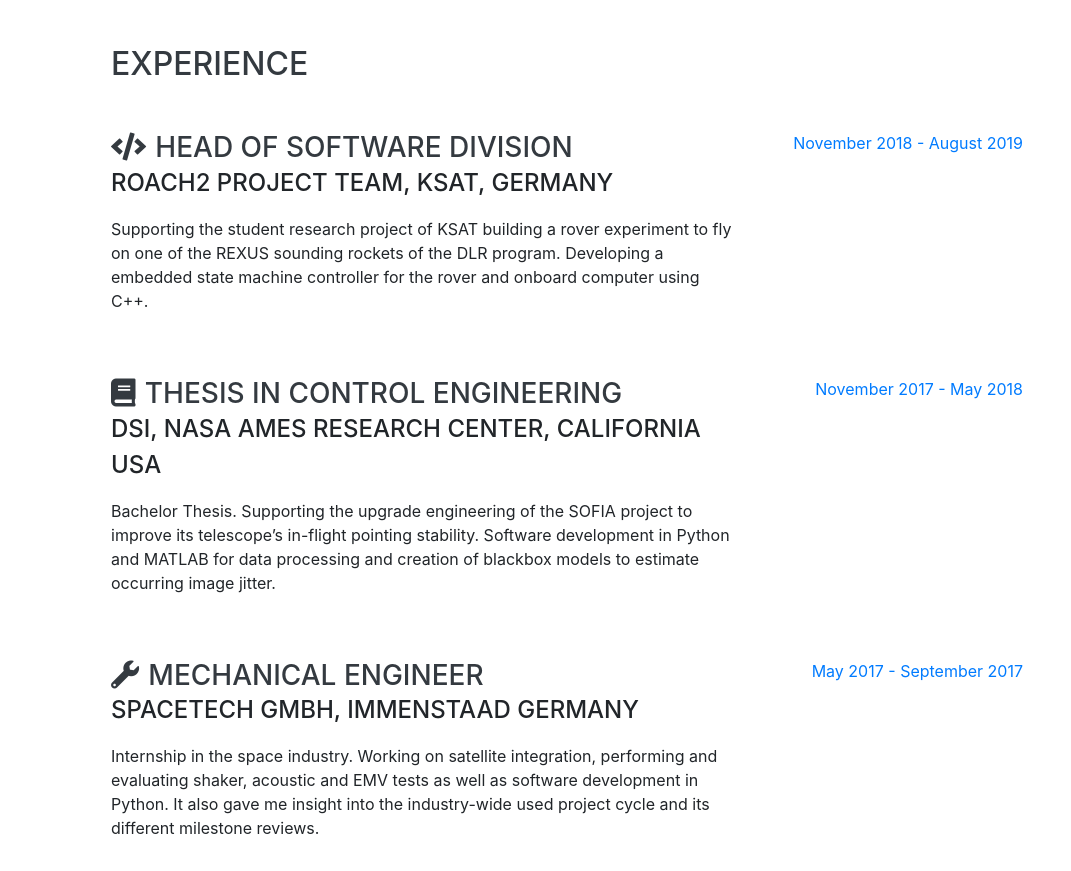
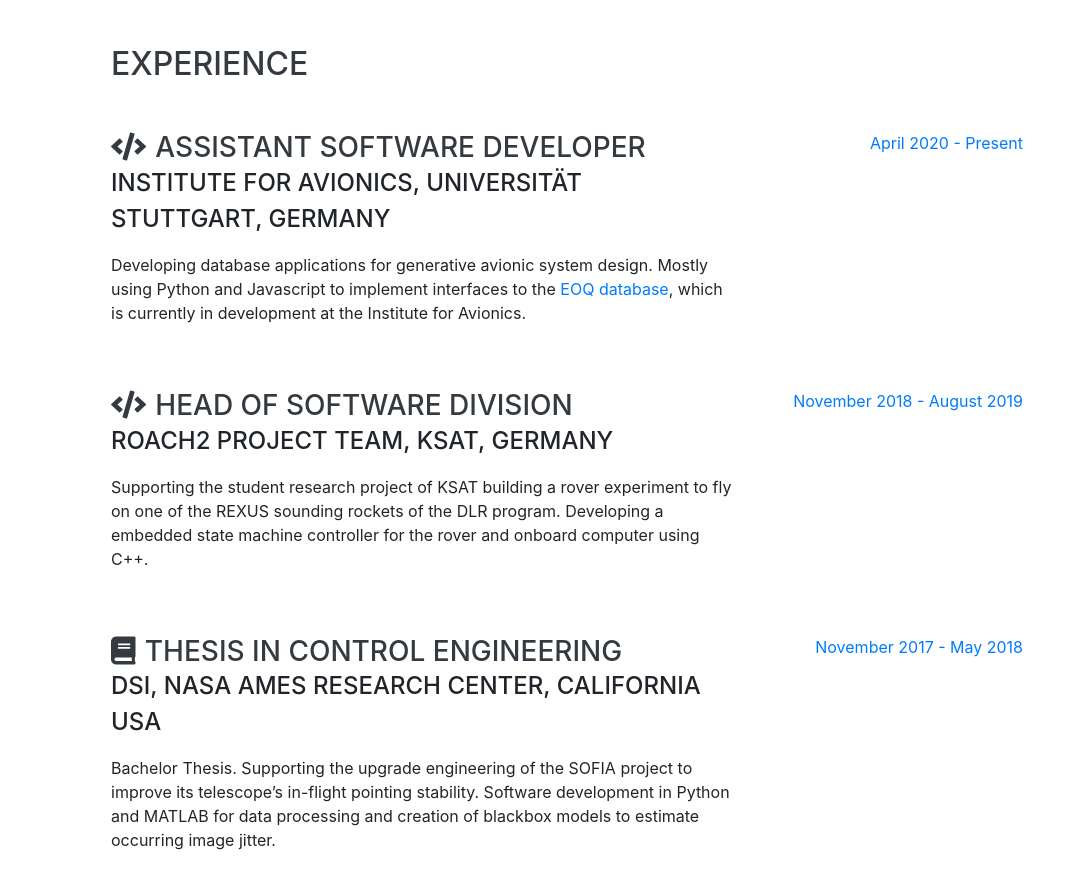
Before and after one commit to chrismolli/chrismolli.github.io, a website with bundled scripts: page index.html in a window 1280 px wide. Shown: the part 804-1675 px from the top of the page, without its empty margins (209-1280 px from the left). Built offline with nearby package versions, Linux system fonts and the light colour scheme; files whose address does not match are found by name; a web font is replaced by a local one.

Commit message:
Updated experience

```diff
--- a/index.html
+++ b/index.html
@@ -86,6 +86,19 @@
     <section class="resume-section p-3 p-lg-5 d-flex justify-content-center" id="experience">
       <div class="w-100">
         <h2 class="mb-5">Experience</h2>
+
+        <div class="resume-item d-flex flex-column flex-md-row justify-content-between mb-5">
+          <div class="resume-content">
+            <h3 class="mb-0"><i class="fa fa-code icon-inline"></i>Assistant Software Developer</h3>
+            <div class="subheading mb-3">Institute for Avionics, Universität Stuttgart, Germany</div>
+            <p>Developing database applications for generative avionic system design. Mostly using Python and Javascript
+              to implement interfaces to the <a href="https://gitlab.com/eoq">EOQ database</a>, which is currently in development
+              at the Institute for Avionics.</p>
+          </div>
+          <div class="resume-date text-md-right">
+            <span class="text-primary">April 2020 - Present</span>
+          </div>
+        </div>
 
 		<div class="resume-item d-flex flex-column flex-md-row justify-content-between mb-5">
           <div class="resume-content">
@@ -217,6 +230,11 @@
           	</a>
           </li>
           <li class="list-inline-item">
+            <a href="https://en.wikipedia.org/wiki/JavaScript"  >
+              <img src="icons/javascript.svg" class="icon" alt="JS">
+            </a>
+          </li>
+          <li class="list-inline-item">
           	<a href="https://www.w3.org/TR/html53/"  >
             	<img src="icons/html5.png" class="icon" alt="HTML5">
           	</a>
```
Also changed, not shown: icons/javascript.svg (added).
